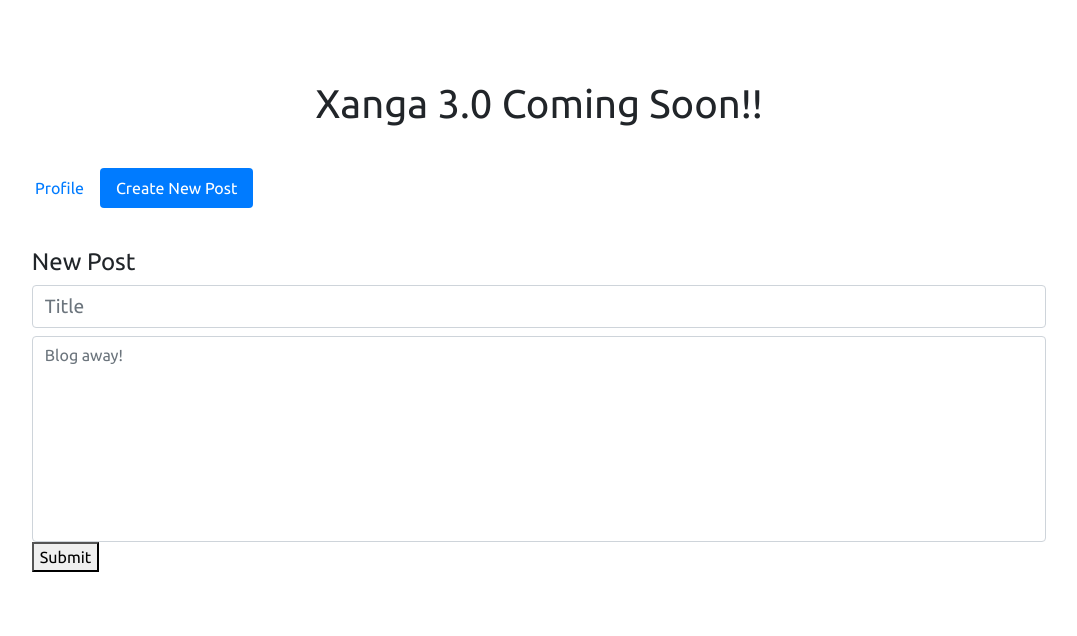
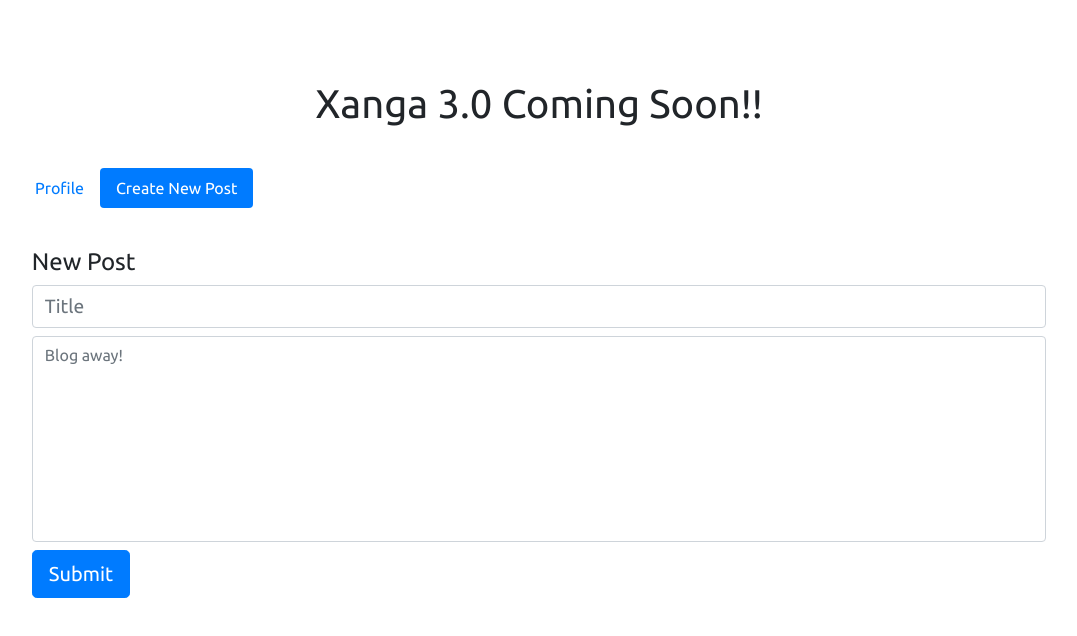
Before and after one commit to its-cess/blog, a Vue app: page /new in a window 1280 px wide. Shown: the top 636 px of the page, without its empty margins (101-1178 px from the left). Built offline with nearby package versions, Linux system fonts and the light colour scheme.

Commit message:
fix BaseButton bug on form submit.

```diff
--- a/src/pages/CreateNew.vue
+++ b/src/pages/CreateNew.vue
@@ -1,6 +1,6 @@
 <template>
   <div class="form-container">
-    <form @submit.prevent="createNewEntry">
+    <form>
       <h4>New Post</h4>
       <div class="input">
         <b-form-input placeholder="Title" v-model="entry.Title" />
@@ -13,18 +13,21 @@
           no-resize
         ></b-form-textarea>
       </div>
-      <button>
-        Submit
-      </button>
-      <!-- <BaseButton size="lg" variant="primary">Submit</BaseButton> -->
+
+      <BaseButton
+        @click.prevent.native="createNewEntry"
+        size="lg"
+        variant="primary"
+        >Submit</BaseButton
+      >
     </form>
   </div>
 </template>
 
 <script>
-// import BaseButton from '../base/BaseButton.vue';
+import BaseButton from "../base/BaseButton.vue";
 export default {
-  // components: { BaseButton },
+  components: { BaseButton },
   data() {
     return {
       entry: {
@@ -37,13 +40,12 @@
   methods: {
     createNewEntry() {
       this.$store.dispatch("entries/createEntry", { data: this.entry });
-        this.entry.Title = "",
-        this.entry.Body = ""
+      (this.entry.Title = ""), (this.entry.Body = "");
     },
     createId() {
       const id = Math.floor(Math.random() * 10000000);
       return id;
-    },
+    }
     //this hardcoded test was SUCCESSFUL, need to refactor to be able to
     //put this into an action that runs the mutation to set it to state
     //and link to these inputs in data() above.
@@ -57,8 +59,6 @@
     //     }
     //   })
     // }
-
-
   }
 };
 </script>
```
